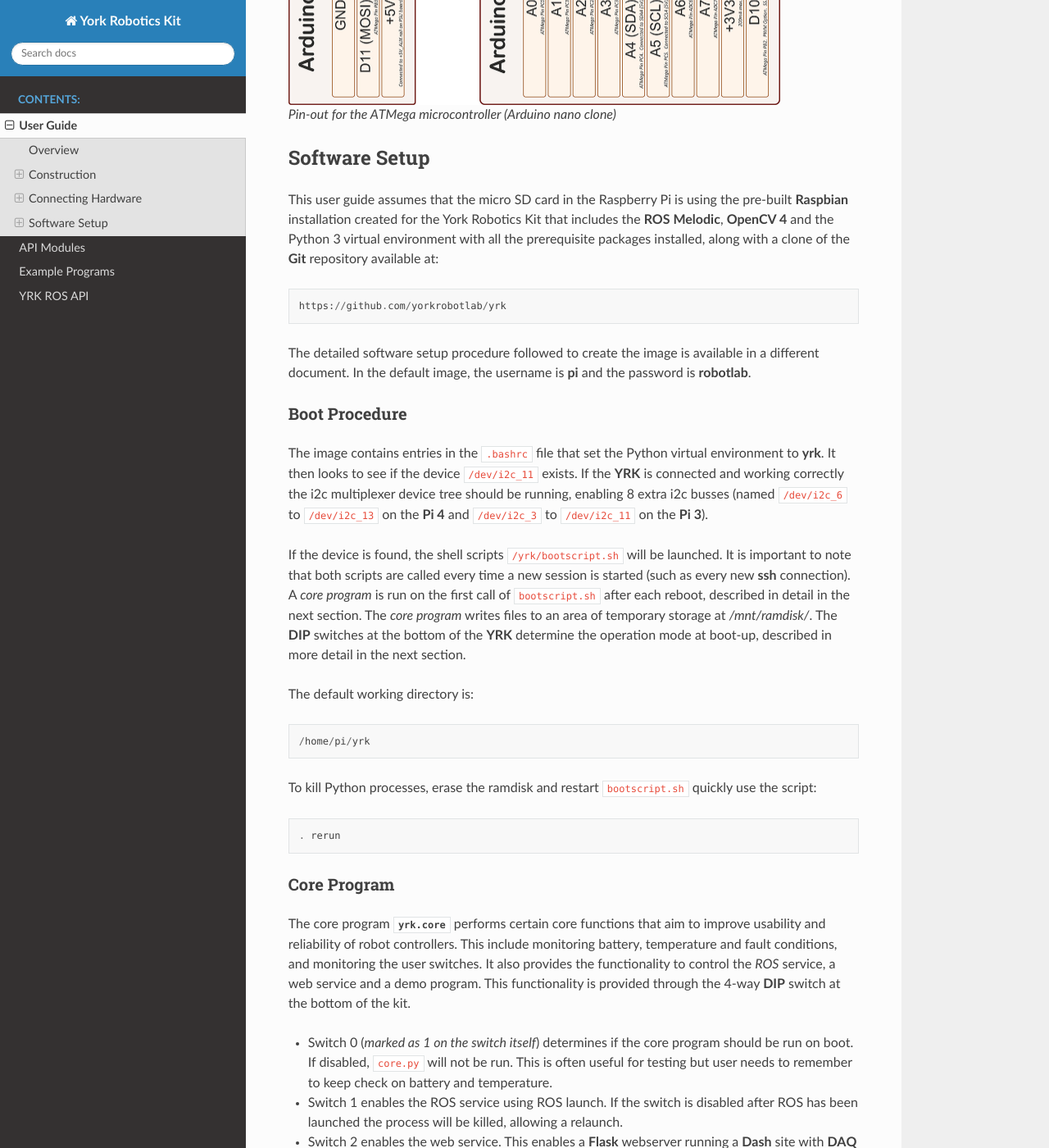
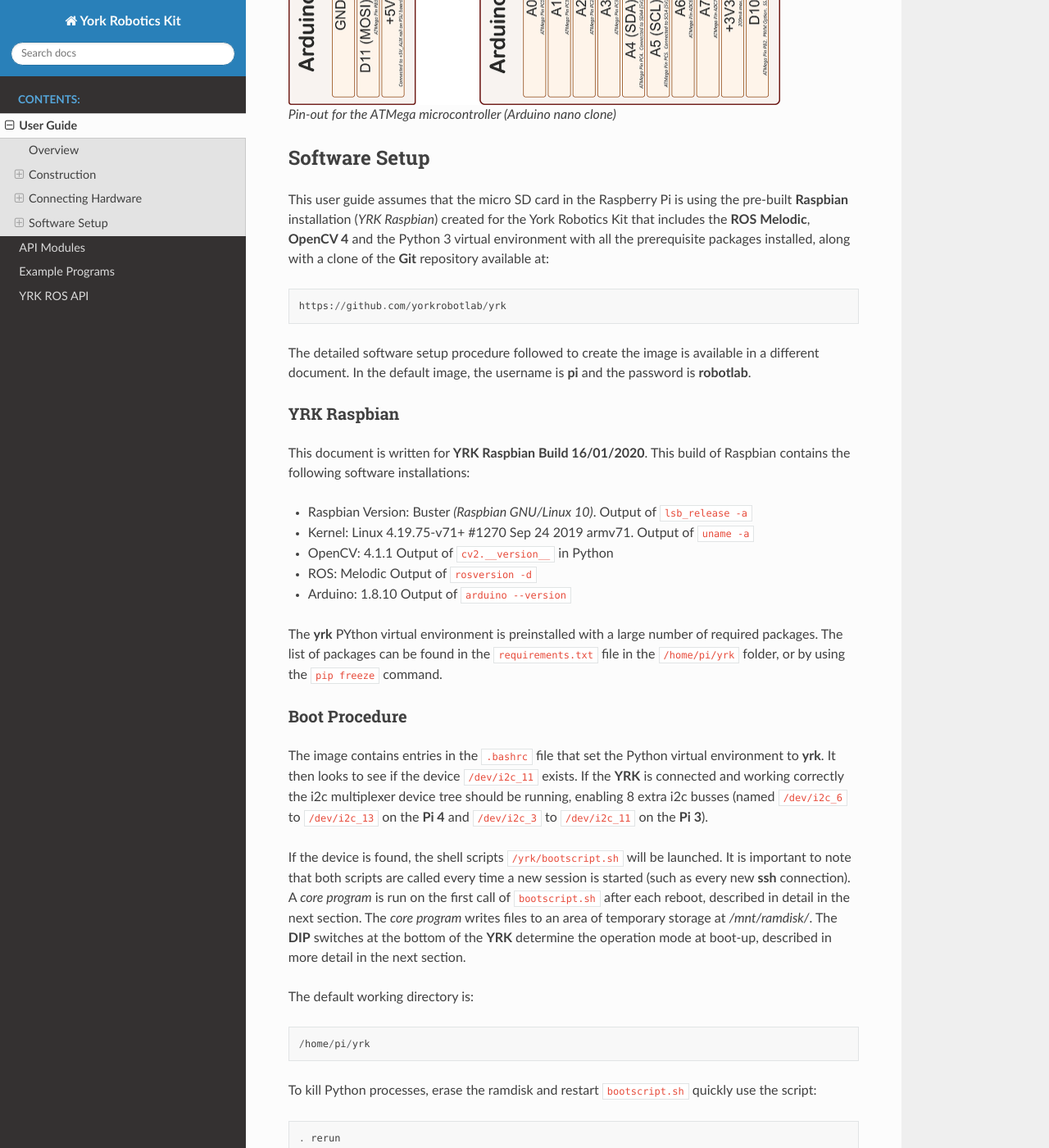
Before and after one commit to yorkrobotlab/yrk, a Sphinx documentation site: the page built from docs/userguide.rst, in a window 1280 px wide and 1400 px high, scrolled down 6526 px. Shown: the whole window at 82% size. Built offline with Sphinx 7.4.7 and the Read the Docs theme 2.0.0, drawn with Linux system fonts in a browser that asks for light colours.

Commit message:
Updated requirements, wallpaper for yrl raspbian build 16/01/2020

```diff
--- a/docs/userguide.rst
+++ b/docs/userguide.rst
@@ -186,8 +186,8 @@
 --------------
 
 This user guide assumes that the micro SD card in the Raspberry Pi is using the pre-built
-**Raspbian** installation created for the York Robotics Kit that includes the **ROS Melodic**,
-**OpenCV 4** and the Python 3 virtual environment with all the prerequisite packages installed,
+**Raspbian** installation (*YRK Raspbian*) created for the York Robotics Kit that includes the
+**ROS Melodic**,  **OpenCV 4** and the Python 3 virtual environment with all the prerequisite packages installed,
 along with a clone of the **Git** repository available at::
 
    https://github.com/yorkrobotlab/yrk
@@ -196,6 +196,25 @@
 The detailed software setup procedure followed to create the image is available in a different
 document.  In the default image, the username is **pi** and the password is **robotlab**.
 
+YRK Raspbian
+^^^^^^^^^^^^
+
+This document is written for **YRK Raspbian Build 16/01/2020**.  This build of Raspbian contains
+the following software installations:
+
+* Raspbian Version: Buster *(Raspbian GNU/Linux 10)*.  Output of ``lsb_release -a``
+
+* Kernel: Linux 4.19.75-v71+ #1270 Sep 24 2019 armv71.  Output of ``uname -a``
+
+* OpenCV: 4.1.1  Output of ``cv2.__version__`` in Python
+
+* ROS: Melodic  Output of ``rosversion -d``
+
+* Arduino:  1.8.10  Output of ``arduino --version``
+
+The **yrk** PYthon virtual environment is preinstalled with a large number of required packages.
+The list of packages can be found in the ``requirements.txt`` file in the ``/home/pi/yrk`` folder,
+or by using the ``pip freeze`` command.
 
 Boot Procedure
 ^^^^^^^^^^^^^^
```
Also changed, not shown: requirements.txt (+26 -24 lines), 1 other file.
